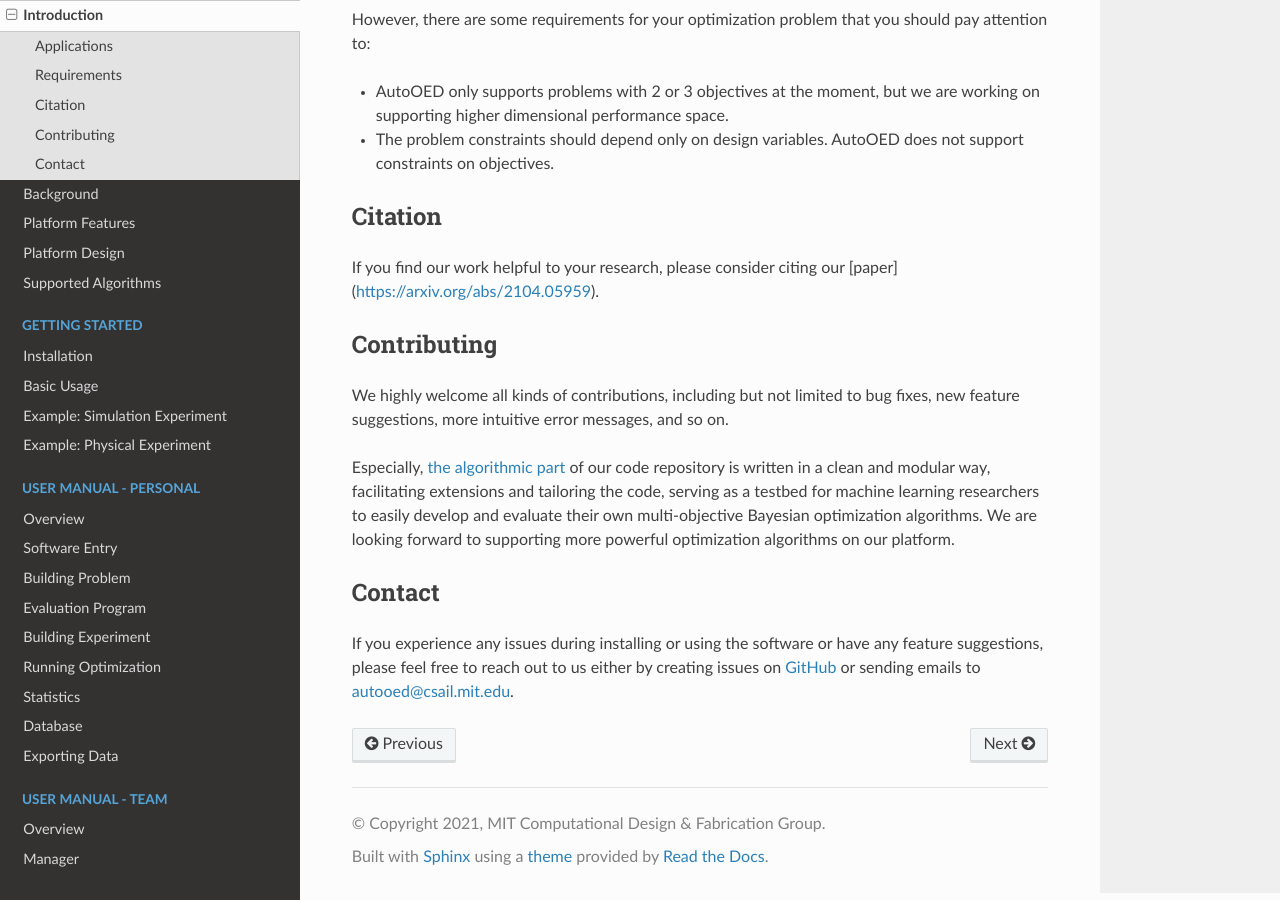
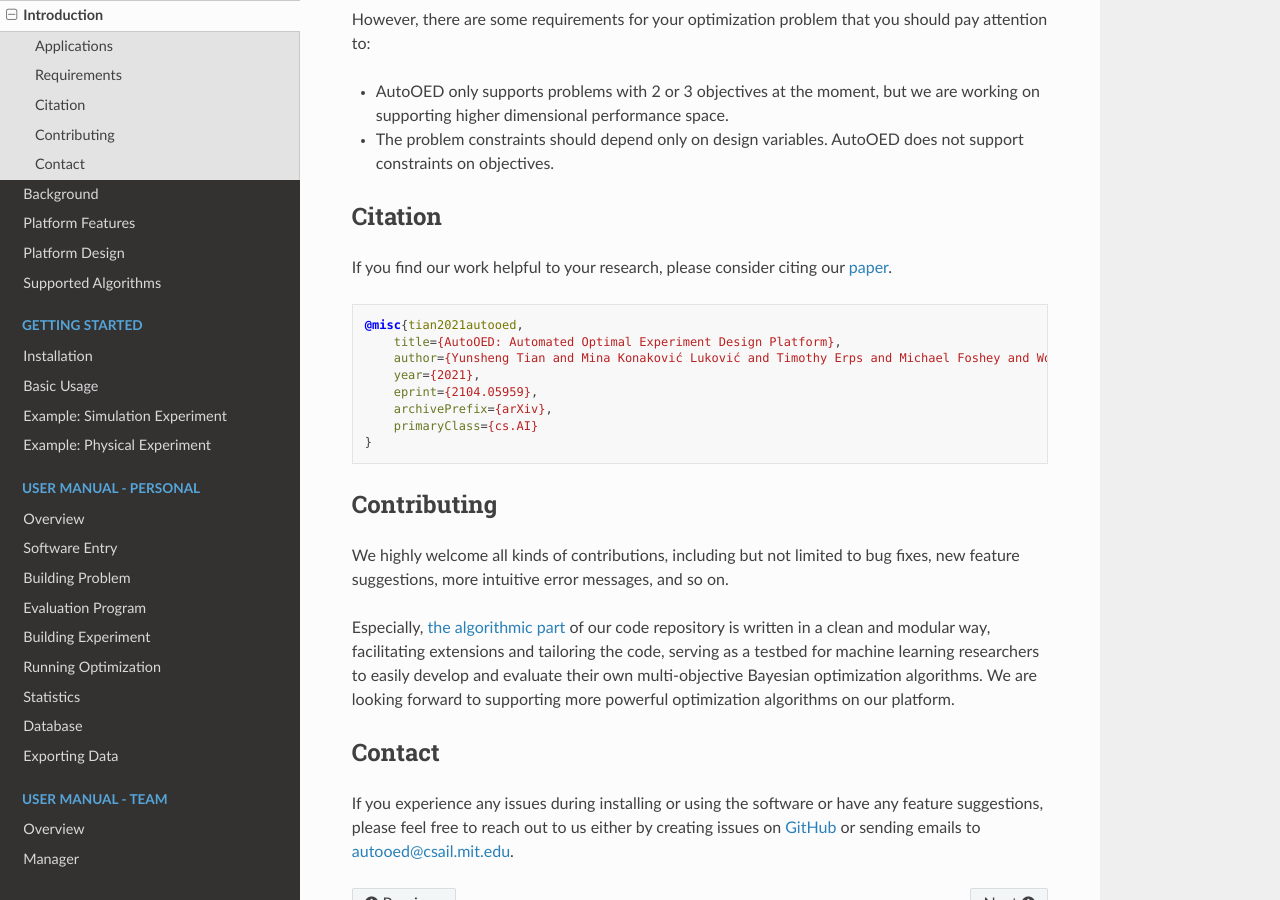
Before and after one commit to yunshengtian/AutoOED, a Sphinx documentation site: the page built from docs/source/content/about/introduction.rst, in a window 1280 px wide and 900 px high, scrolled down 1008 px. Built offline with Sphinx 7.4.7 and the Read the Docs theme 2.0.0, drawn with Linux system fonts in a browser that asks for light colours.

Commit message:
update citation

```diff
--- a/docs/source/content/about/introduction.rst
+++ b/docs/source/content/about/introduction.rst
@@ -46,7 +46,18 @@
 Citation
 ''''''''
 
-If you find our work helpful to your research, please consider citing our [paper](https://arxiv.org/abs/2104.05959).
+If you find our work helpful to your research, please consider citing our `paper <https://arxiv.org/abs/2104.05959>`_.
+
+.. code-block:: bib
+
+    @misc{tian2021autooed,
+        title={AutoOED: Automated Optimal Experiment Design Platform},
+        author={Yunsheng Tian and Mina Konaković Luković and Timothy Erps and Michael Foshey and Wojciech Matusik},
+        year={2021},
+        eprint={2104.05959},
+        archivePrefix={arXiv},
+        primaryClass={cs.AI}
+    }
 
 
 Contributing
```
Also changed, not shown: README.md (+11 -0 lines).
